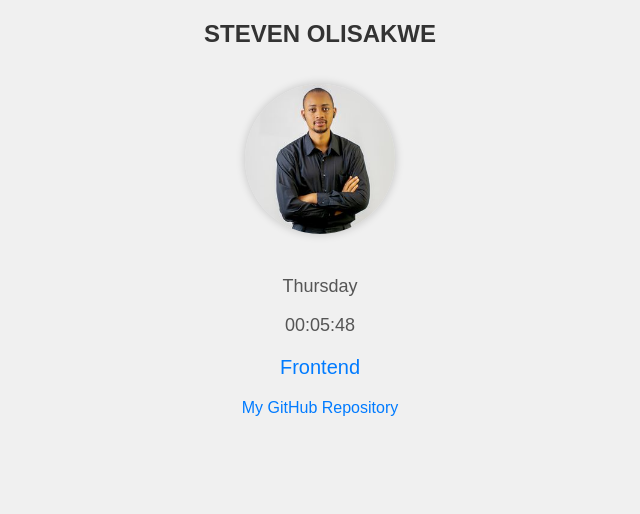
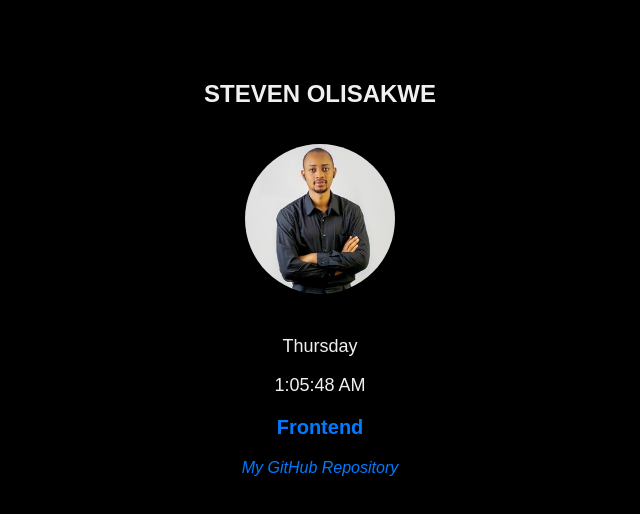
Before and after one commit to mainnnamdi/hng-task-one, a plain HTML site: page index.html in a window 1280 px wide. Shown: the whole page, without its empty margins (320-960 px from the left). Drawn offline with Linux system fonts and the light colour scheme.

Commit message:
Changed BG to dark mode

```diff
--- a/index.html
+++ b/index.html
@@ -19,7 +19,7 @@
 
         const updateUTCTime = () => {
             const currentDate = new Date();
-            const options = { timeZone: 'UTC', hour12: false };
+            const options = { timeZone: 'Africa/Lagos', hour12: true };
             const formattedTime = currentDate.toLocaleTimeString('en-US', options);
 
 
--- a/style.css
+++ b/style.css
@@ -1,7 +1,7 @@
 body {
   font-family: Arial, sans-serif;
   text-align: center;
-  background-color: #f0f0f0;
+  background-color: #000;
   margin: 0;
   padding: 0;
 
@@ -10,8 +10,8 @@ body {
 
 [data-testid="slackUserName"] {
   font-size: 24px;
-  color: #333;
-  margin-top: 20px;
+  color: #f0f0f0;
+  margin-top: 80px;
 }
 
 
@@ -26,13 +26,13 @@ body {
 
 [data-testid="currentDayOfTheWeek"] {
   font-size: 18px;
-  color: #555;
+  color: #f0f0f0;
 }
 
 
 [data-testid="currentUTCTime"] {
   font-size: 18px;
-  color: #555;
+  color: #f0f0f0;
 }
 
 
@@ -40,12 +40,14 @@ body {
   font-size: 20px;
   color: #007BFF;
   margin-top: 20px;
+  font-weight: bold;
 }
 
 
 [data-testid="githubURL"] {
   font-size: 16px;
   color: #007BFF;
+  font-style: italic;
   text-decoration: none;
   transition: color 0.3s;
 
```
